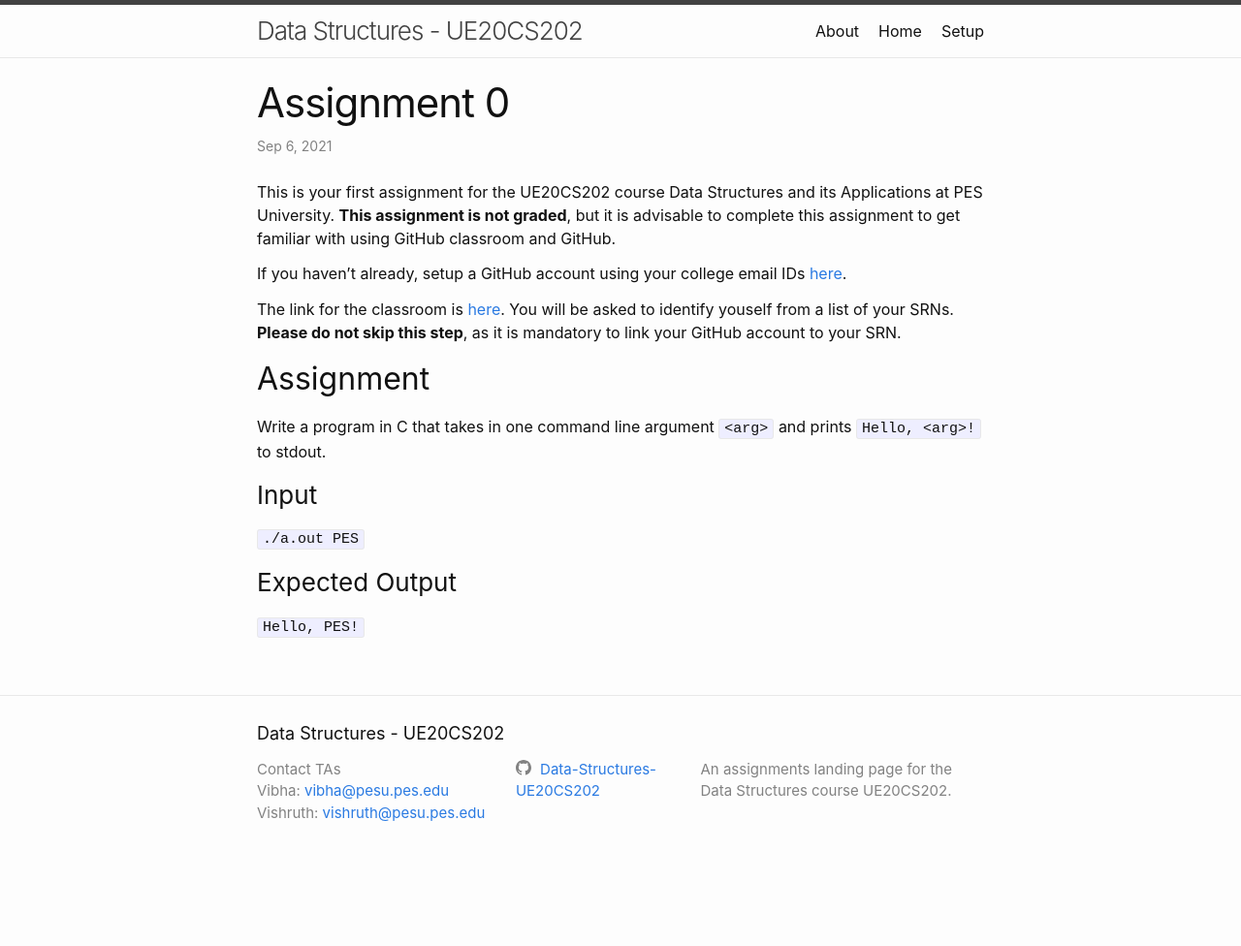
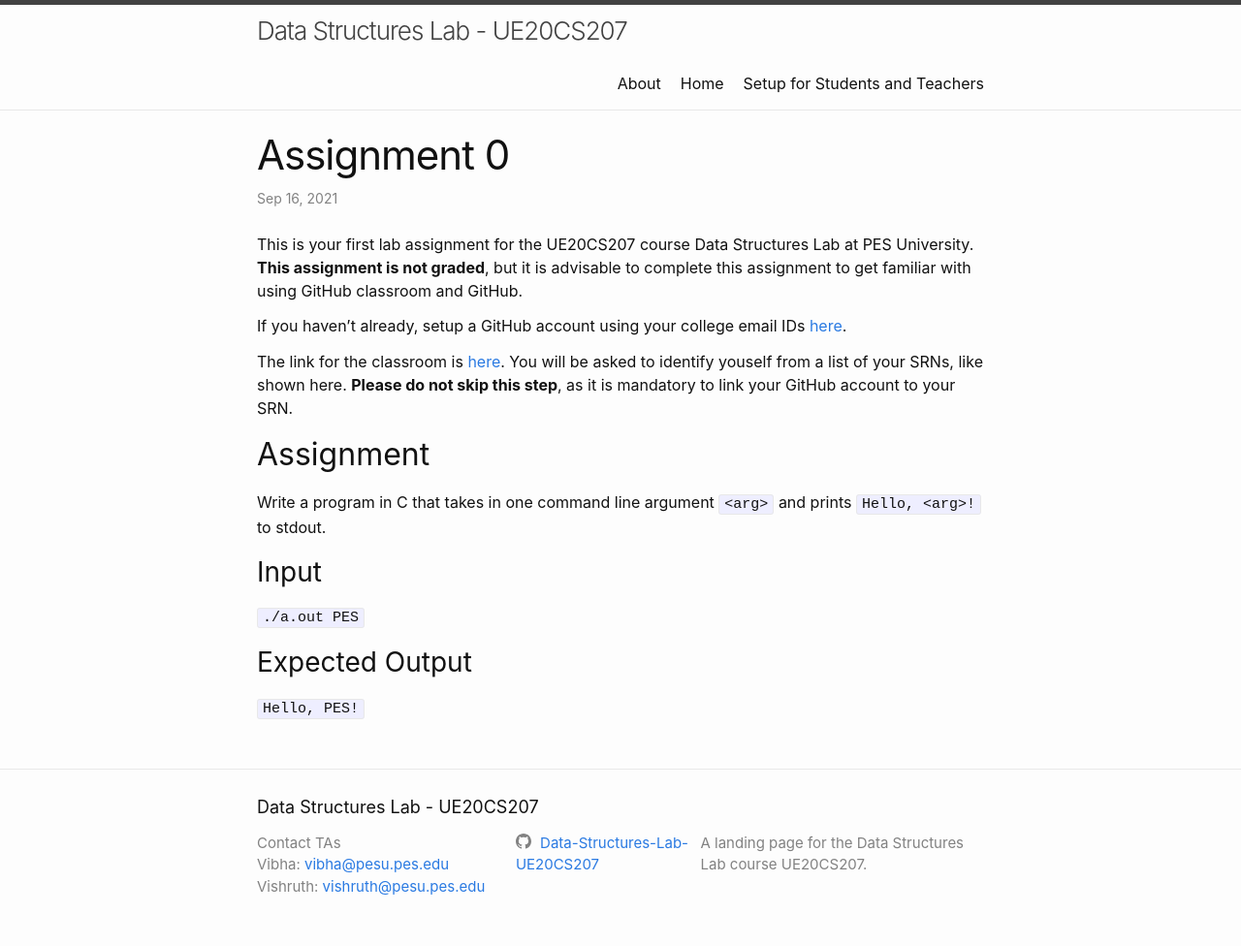
Before and after one commit to Data-Structures-Lab-UE20CS207/data-structures-lab-ue20cs207.github.io, a Jekyll site: the page built from _posts/2021-09-06-assign-0.md, in a window 1280 px wide. Shown: the whole page at 97% size. Built offline with Jekyll 4.4.1, drawn with Linux system fonts in a browser that asks for light colours; before the commit the page ends 900 px from its top, so only the background shows below that.

Commit message:
Added some steup docs

```diff
--- a/_config.yml
+++ b/_config.yml
@@ -18,23 +18,25 @@
 # You can create any custom variable you would like, and they will be accessible
 # in the templates via {{ site.myvariable }}.
 
-title: Data Structures - UE20CS202
+title: Data Structures Lab - UE20CS207
 authors:
   - name: Vibha
     email: vibha@pesu.pes.edu
   - name: Vishruth
     email: vishruth@pesu.pes.edu
 description: >- # this means to ignore newlines until "baseurl:"
-  An assignments landing page for the Data Structures course UE20CS202.
+  A landing page for the Data Structures Lab course UE20CS207.
 baseurl: "" # the subpath of your site, e.g. /blog
 url: "" # the base hostname & protocol for your site, e.g. http://example.com
-github_username:  Data-Structures-UE20CS202
+github_username:  Data-Structures-Lab-UE20CS207
 
 permalink: /:categories/:title/
 
 # Build settings
 plugins:
   - jekyll-feed
+
+markdown: kramdown
 
 # Exclude from processing.
 # The following items will not be processed, by default.
--- a/_posts/2021-09-06-assign-0.md
+++ b/_posts/2021-09-06-assign-0.md
@@ -1,16 +1,16 @@
 ---
 layout: post
 title:  Assignment 0
-date:   2021-09-06 00:00:00 +0000
-due_date: 2021-09-16 00:00:00 +0000
+date:   2021-09-16 00:00:00 +0000
+due_date: 2021-09-20 00:00:00 +0000
 status: Open
 categories: assignments
 ---
-This is your first assignment for the UE20CS202 course Data Structures and its Applications at PES University. **This assignment is not graded**, but it is advisable to complete this assignment to get familiar with using GitHub classroom and GitHub.
+This is your first lab assignment for the UE20CS207 course Data Structures Lab at PES University. **This assignment is not graded**, but it is advisable to complete this assignment to get familiar with using GitHub classroom and GitHub.
 
-If you haven't already, setup a GitHub account using your college email IDs [here]({{ site.baseurl }} {% link setup-github.md %}).
+If you haven't already, setup a GitHub account using your college email IDs [here]({{ site.baseurl }} {% link setup-students.md %}).
 
-The link for the classroom is [here](https://classroom.github.com/a/ZYNfGSEz){:target="_blank"}. You will be asked to identify youself from a list of your SRNs. **Please do not skip this step**, as it is mandatory to link your GitHub account to your SRN.
+The link for the classroom is [here](https://classroom.github.com/a/ZYNfGSEz){:target="_blank"}. You will be asked to identify youself from a list of your SRNs, like shown here. **Please do not skip this step**, as it is mandatory to link your GitHub account to your SRN.
 
 ## Assignment
 
--- a/_sass/minima/_layout.scss
+++ b/_sass/minima/_layout.scss
@@ -238,18 +238,18 @@
   }
 
   h3 {
-    @include relative-font-size(1.625);
+    @include relative-font-size(1.75);
 
     @include media-query($on-laptop) {
-      @include relative-font-size(1.375);
+      @include relative-font-size(1.65);
     }
   }
 
   h4 {
-    @include relative-font-size(1.25);
+    @include relative-font-size(1.5);
 
     @include media-query($on-laptop) {
-      @include relative-font-size(1.125);
+      @include relative-font-size(1.35);
     }
   }
 }
```
Also changed, not shown: index.md (+3 -3 lines), setup-github.md (deleted, +0 -26 lines), setup-students.md (added, +83 -0 lines), assets/images/GitHub_classroom_create.png (added), assets/images/GitHub_classroom_create_new.png (added), assets/images/GitHub_classroom_home.png (added), assets/images/GitHub_classroom_name.png (added), assets/images/GitHub_classroom_names.png (added), assets/images/GitHub_classroom_roster.png (added), assets/images/GitHub_classroom_sign_in.png (added), assets/images/GitHub_collab.png (added).
